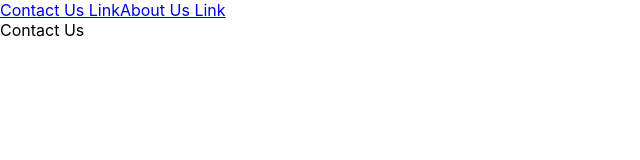
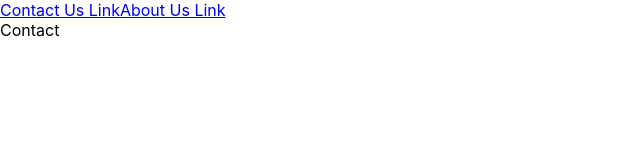
Before and after one commit to ShoaibAli1122/react-workshop, a React (Create React App) app: page /contact in a window 1280 px wide. Shown: the top 160 px of the page, without its empty margins (0-640 px from the left). Built offline with nearby package versions, Linux system fonts and the light colour scheme.

Commit message:
useEffect done 1

```diff
--- a/src/pages/Contact.jsx
+++ b/src/pages/Contact.jsx
@@ -1,7 +1,7 @@
 import React, { Component } from "react";
 
 function Contact() {
-  return <div>Contact Us</div>;
+  return <div>Contact</div>;
 }
 
 export default Contact;
```
